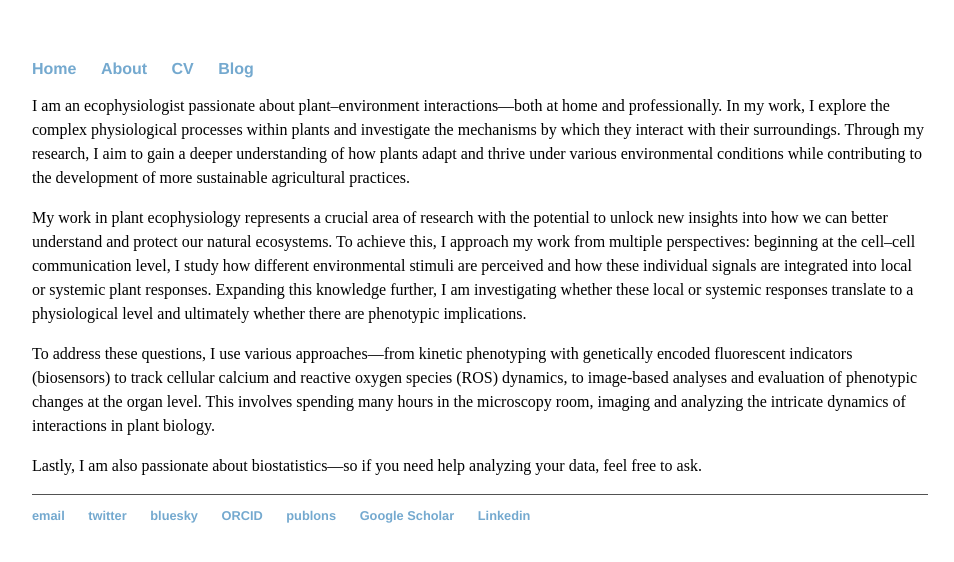
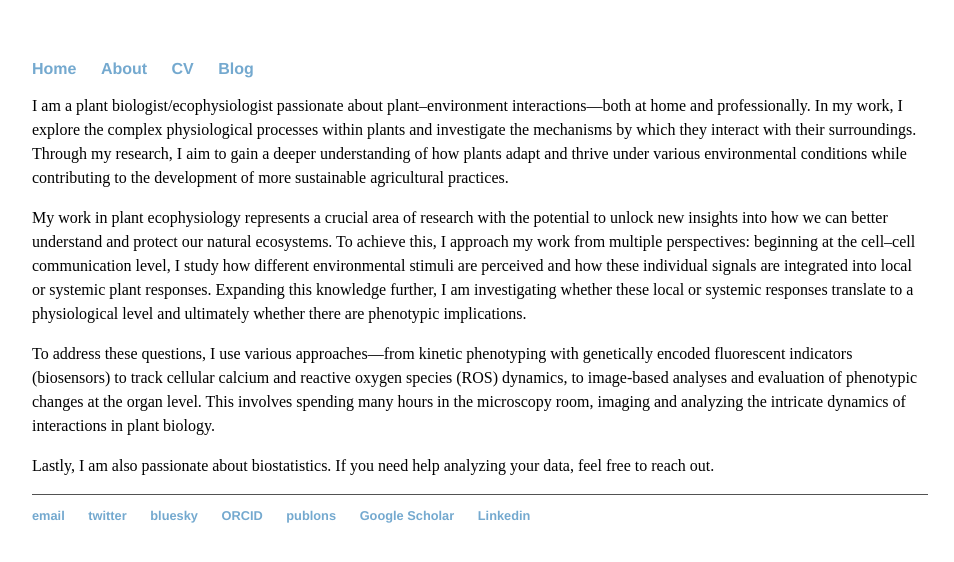
Before and after one commit to milanzupunski/milanzupunski.github.io, a Jekyll site: the page built from about/index.html, in a window 1280 px wide. Shown: the top 562 px of the page, without its empty margins (160-1114 px from the left). Built offline with Jekyll 4.4.1, drawn with Linux system fonts in a browser that asks for light colours; Markdown is read by kramdown in place of the engine named in the settings.

Commit message:
Update index.html

```diff
--- a/about/index.html
+++ b/about/index.html
@@ -14,7 +14,7 @@ title: Milan Zupunski about info
 </head>
 <div class="blurb">
   <p>
-    I am an ecophysiologist passionate about plant–environment interactions—both at home and professionally. In my work, I explore the complex physiological processes within plants and investigate the mechanisms by which they interact with their surroundings. Through my research, I aim to gain a deeper understanding of how plants adapt and thrive under various environmental conditions while contributing to the development of more sustainable agricultural practices.
+    I am a plant biologist/ecophysiologist passionate about plant–environment interactions—both at home and professionally. In my work, I explore the complex physiological processes within plants and investigate the mechanisms by which they interact with their surroundings. Through my research, I aim to gain a deeper understanding of how plants adapt and thrive under various environmental conditions while contributing to the development of more sustainable agricultural practices.
   </p>
 
   <p>
@@ -26,6 +26,6 @@ title: Milan Zupunski about info
   </p>
 
   <p>
-    Lastly, I am also passionate about biostatistics—so if you need help analyzing your data, feel free to ask.
+    Lastly, I am also passionate about biostatistics. If you need help analyzing your data, feel free to reach out.
   </p>
 </div><!-- /.blurb -->
```
